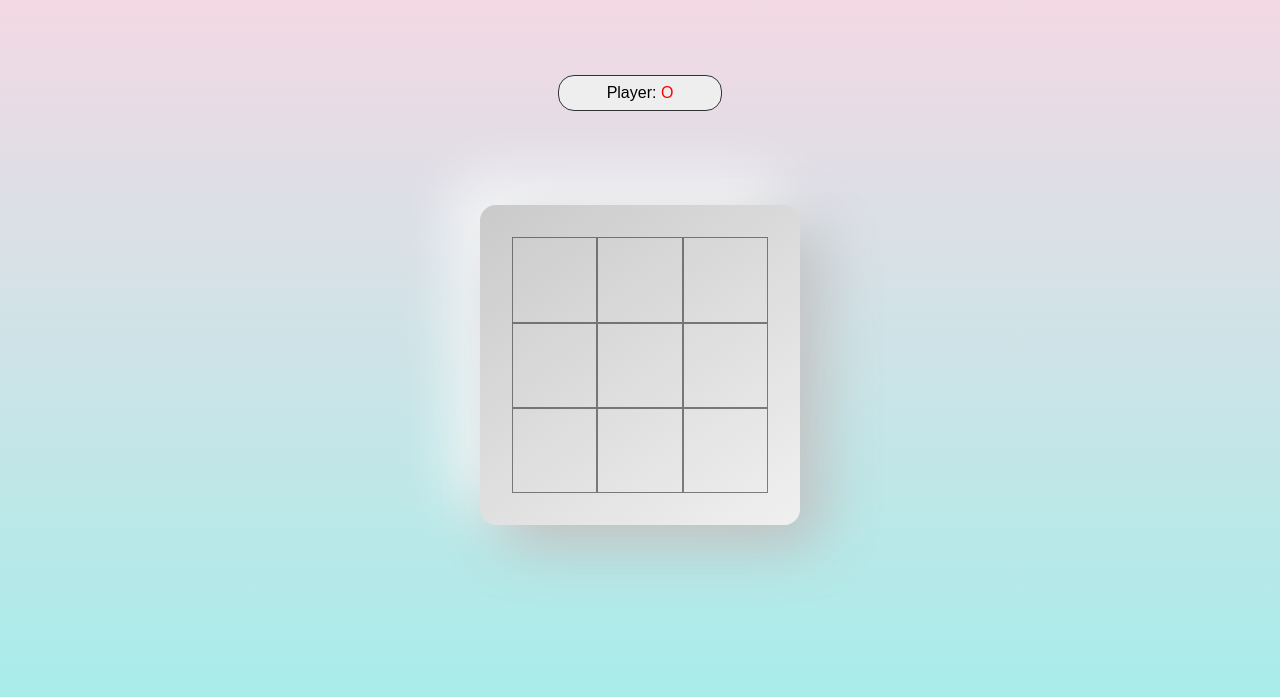
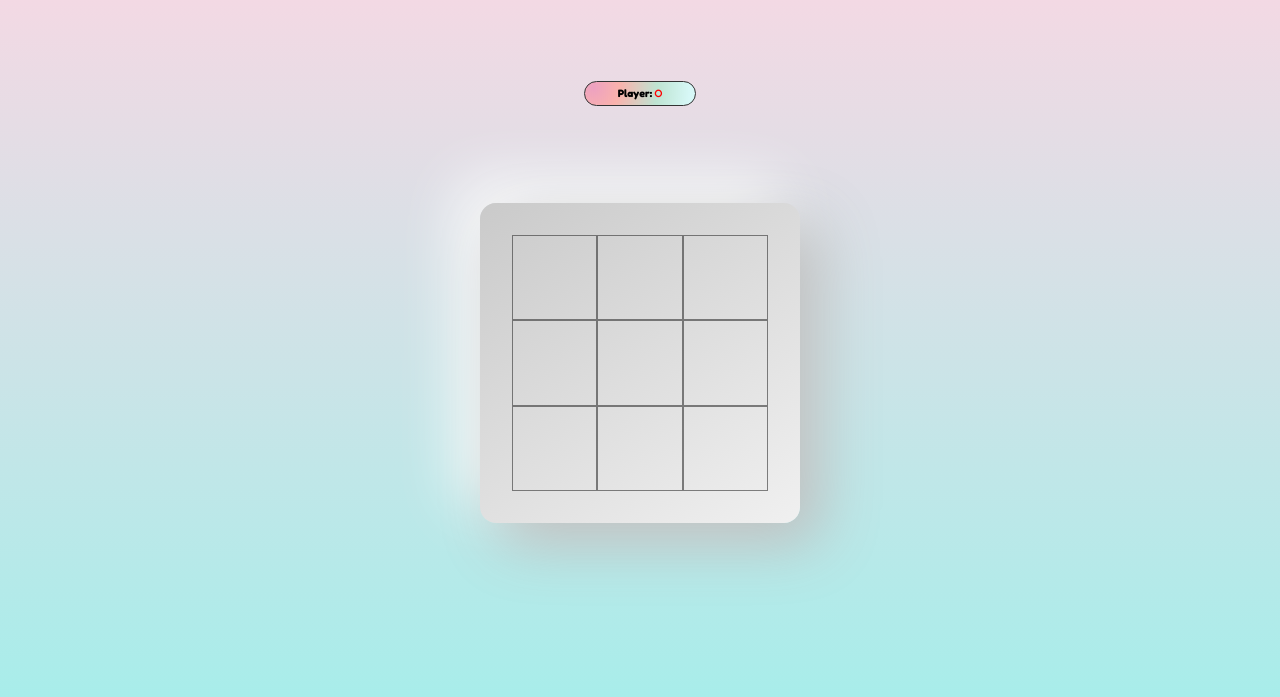
Before and after one commit to Patel-4201/noughts-crosses, a website built with Parcel: page index.html in a window 1280 px wide. Shown: the part 103-800 px from the top of the page. Built offline with nearby package versions, Linux system fonts and the light colour scheme; a web font is replaced by a local one.

Commit message:
create function

```diff
--- a/assets/scss/main.scss
+++ b/assets/scss/main.scss
@@ -1,4 +1,7 @@
 @import "utils";
+
+// google font
+@import url("https://fonts.googleapis.com/css2?family=Fredoka:wght@300..700&display=swap");
 
 *,
 *::before,
@@ -8,7 +11,7 @@
   box-sizing: border-box;
 }
 body {
-  font-family: "Teachers", sans-serif;
+  font-family: "Fredoka", sans-serif;
   user-select: none;
 }
 button,
@@ -45,7 +48,13 @@ main {
 }
 .player-status {
   border: 1px solid #333;
-  background: #eee;
+  background: radial-gradient(
+    circle at 7.5% 24%,
+    rgb(237, 161, 193) 0%,
+    rgb(250, 178, 172) 25.5%,
+    rgb(190, 228, 210) 62.3%,
+    rgb(215, 248, 247) 93.8%
+  );
   border-radius: 1rem;
   padding: 0.5em 3em;
 }
--- a/index.html
+++ b/index.html
@@ -11,22 +11,15 @@
       href="assets/images/favicon.png"
       type="image/x-icon"
     />
-
-    <!-- fonts -->
-    <link rel="preconnect" href="https://fonts.googleapis.com" />
-    <link rel="preconnect" href="https://fonts.gstatic.com" crossorigin />
-    <link
-      href="https://fonts.googleapis.com/css2?family=Teachers:ital,wght@0,400..800;1,400..800&display=swap"
-      rel="stylesheet"
-    />
-
     <!-- custom style -->
     <link rel="stylesheet" href="assets/scss/main.scss" />
   </head>
   <body>
     <main>
       <h1 class="heading">Noughts & Crosses</h1>
-      <p class="player-status">Player: <span class="current-player"></span></p>
+      <h6 class="player-status">
+        Player: <span class="current-player"></span>
+      </h6>
       <div class="game-grid">
         <div class="box"></div>
         <div class="box"></div>
@@ -38,7 +31,7 @@
         <div class="box"></div>
         <div class="box"></div>
       </div>
-      <button class="btn-reset">New Game</button>
+      <button class="btn-reset"><h5>New Game</h5></button>
     </main>
     <script src="/scripts/main.js" type="module"></script>
   </body>
--- a/scripts/main.js
+++ b/scripts/main.js
@@ -44,7 +44,7 @@ function checkifWon() {
       virtualGrid[c3] === virtualGrid[c1]
     ) {
       const winner = virtualGrid[c1];
-      headingEl.textContent = `winner: ${winner}`;
+      headingEl.textContent = `winner is '${winner}'  `;
 
       boxes[c1].classList.add("green");
       boxes[c2].classList.add("green");
@@ -60,20 +60,19 @@ function checkifWon() {
 
   if (x) {
     headingEl.textContent = "there is a tie!";
+    headingEl.style.color = "red";
     resetBtn.classList.toggle("active");
   }
 }
 
 function handleBoxClick(input) {
   if (virtualGrid[input] === "") {
-    console.log(input);
     // show the current player as text content
     boxes[input].textContent = currPlayer;
     // hidden pointer
     boxes[input].style.cursor = "auto";
     // addd current player in our virtual grid
     virtualGrid[input] = currPlayer;
-    console.log(virtualGrid);
     // check if won
     checkifWon();
     //  swap the player
@@ -83,18 +82,19 @@ function handleBoxClick(input) {
 
 // console.log(boxes);
 
-boxes.forEach(function (_, index) {
-  _.addEventListener("click", function () {
+boxes.forEach(function (box, index) {
+  box.addEventListener("click", function () {
     handleBoxClick(index);
   });
 });
 
+function newGame() {
+  handleBoxClick();
+}
+
 function handleReset() {
-  //TODO:
-  // alert("hii");
   // Clear the virtual grid
   virtualGrid = new Array(9).fill("");
-
   // Clear the text content of each box
   boxes.forEach((box) => {
     box.textContent = "";
@@ -102,9 +102,11 @@ function handleReset() {
     box.style.cursor = "pointer";
     box.classList.remove("green");
   });
+  // heading
+  headingEl.classList.add("heading");
 }
 
 resetBtn.addEventListener("click", handleReset);
 
 // start the game on page load
-document.addEventListener("DOMContentLoaded", startGame);
+startGame();
```
